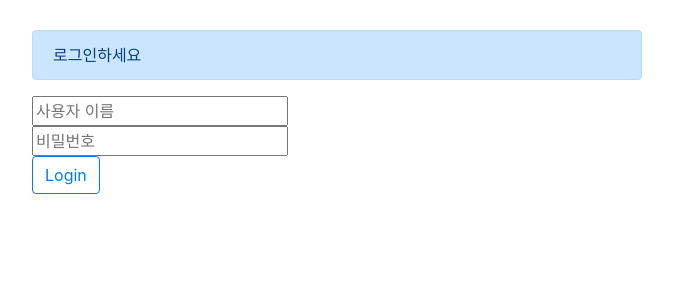
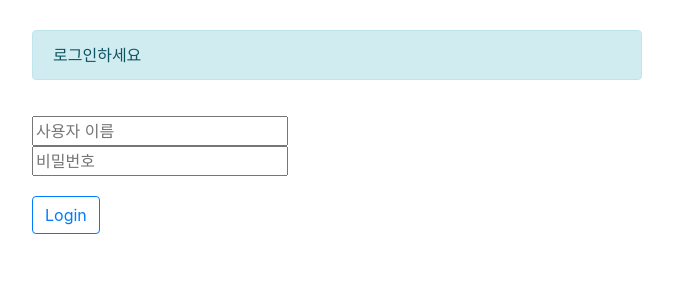
Before and after one commit to bella0413/instagram-clone, a Django app: page /accounts/login/ in a window 1280 px wide. Shown: the part 56-356 px from the top of the page, without its empty margins (303-976 px from the left). Run offline with Django 3.2, Linux system fonts and the light colour scheme; some libraries are stand-ins or nearby versions.

Commit message:
more design

```diff
--- a/accounts/templates/accounts/following.html
+++ b/accounts/templates/accounts/following.html
@@ -15,7 +15,7 @@
             {% csrf_token %}
             <h3>친구 찾기</h3>
             <input name="username"  type="text" placeholder="사용자 이름">
-            <button type="submit" class="btn btn-primary">Follow</button>
+            <button type="submit" class="btn btn-info">Follow</button>
         </form>
         <div style="margin-top:100px">
             <h4>친구 목록</h4>
--- a/accounts/templates/accounts/login.html
+++ b/accounts/templates/accounts/login.html
@@ -11,17 +11,17 @@
 <div class="row" style="margin:30px auto">
   <div class="col"></div>
   <div class="col-6">
-    <div class="alert alert-primary" role="alert">
+    <div class="alert alert-info" role="alert">
       로그인하세요
     </div>
     <form action="" method="post">
       {% csrf_token %}
 <!--      {{form.as_p}}-->
-      <input name="username" type="text" placeholder="사용자 이름">
+      <input name="username" type="text" placeholder="사용자 이름" style="margin-top:20px;">
       <br>
       <input name="password" type="password" placeholder="비밀번호">
       <br>
-      <input type="submit" value="Login" class="btn btn-outline-primary">
+      <input type="submit" value="Login" class="btn btn-outline-primary" style="margin-top:20px;">
     </form>
   </div>
   <div class="col"></div>
--- a/accounts/templates/accounts/logout.html
+++ b/accounts/templates/accounts/logout.html
@@ -5,14 +5,13 @@
 
 {% block content %}
 <head xmlns:align-text="http://www.w3.org/1999/xhtml">
-<!--    <link rel="stylesheet" href="signup.css">-->
-<!--        <link rel="stylesheet" href="{% static 'css/signup.css' %}">-->
+
 </head>
 
 <div class="row" style="margin:30px auto">
   <div class="col"></div>
   <div class="col-6">
-    <div class="alert alert-primary" role="alert">
+    <div class="alert alert-info" role="alert">
       로그아웃되었습니다.
     </div>
     <a href="{% url 'accounts:login' %}" class="btn btn-outline-success">Login</a>
```
Also changed, not shown: accounts/templates/accounts/signup.html (+3 -4 lines), db.sqlite3.
